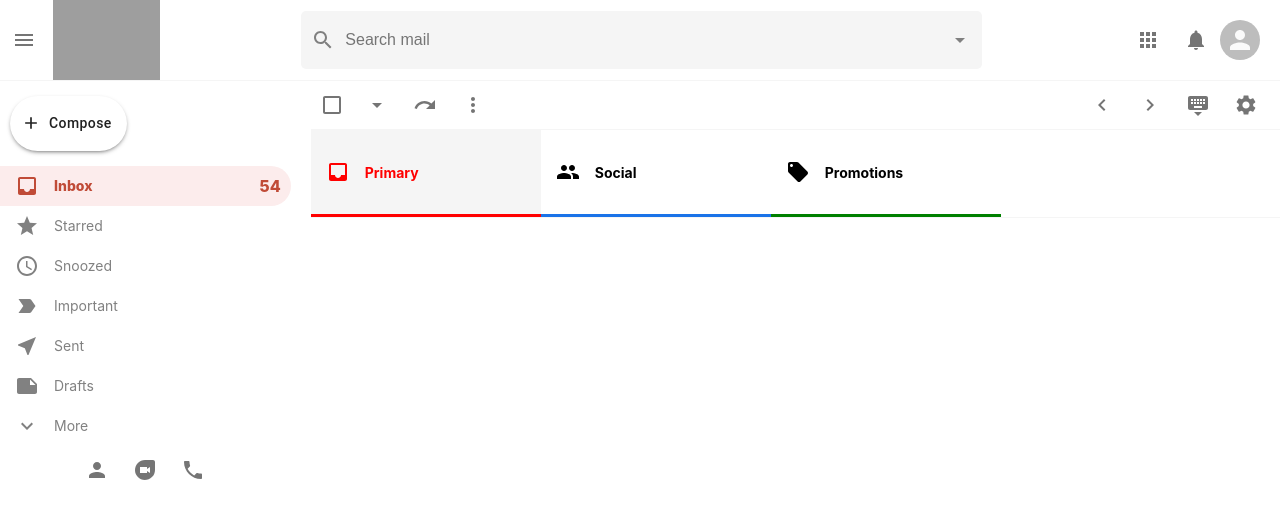
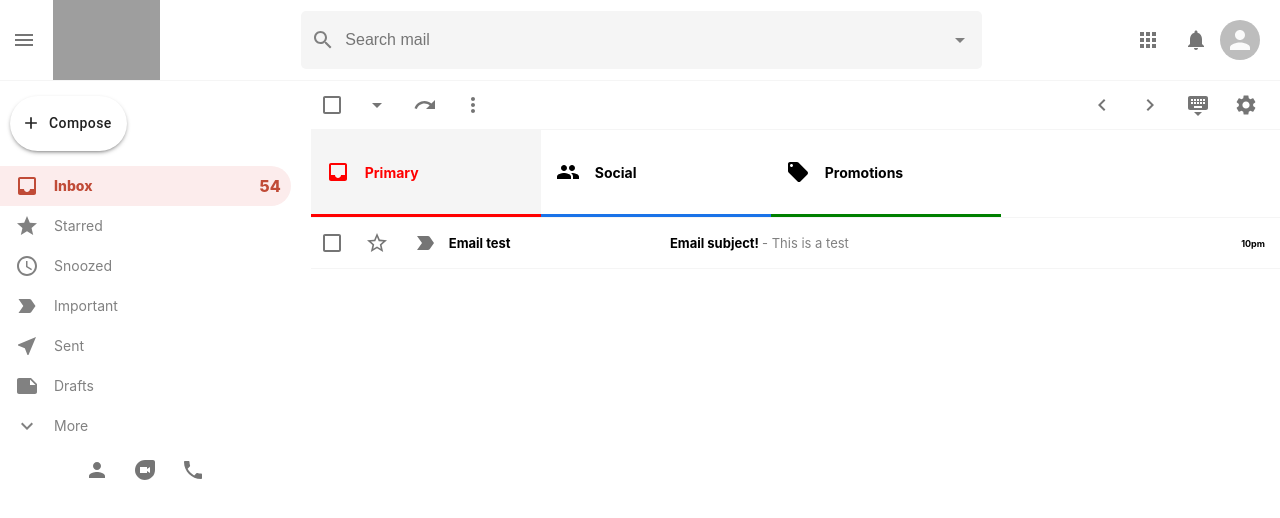
Before and after one commit to AlbertCos/Project2, a React (Create React App) app: page / in a window 1280 px wide. Shown: the top 518 px of the page. Built offline with nearby package versions, Linux system fonts and the light colour scheme; grey boxes are pictures that could not be loaded.

Commit message:
Email Rows

```diff
--- a/src/EmailList.js
+++ b/src/EmailList.js
@@ -12,6 +12,7 @@
 import PeopleIcon from "@material-ui/icons/People";
 import LocalOfferIcon from "@material-ui/icons/LocalOffer";
 import Section from "./Section";
+import EmailRow from "./EmailRow";
 
 function EmailList() {
     return (
@@ -49,6 +50,9 @@
                     <Section Icon = {PeopleIcon} title="Social" color= "#1A73E8"/>
                     <Section Icon = {LocalOfferIcon} title="Promotions" color="green"/>
              </div>
+             <div className="emailList__list">
+                <EmailRow title="Email test" subject="Email subject!" description="This is a test" time="10pm"/>
+             </div>
         </div>
     );
 }
--- /dev/null
+++ b/src/EmailRow.css
@@ -0,0 +1,46 @@
+.emailRow{
+    display:flex;
+    align-items: center;
+    height:50px;
+    border-bottom: 1px solid whitesmoke;
+    cursor: pointer;
+    z-index:999;
+}
+
+.emailRow:hover{
+    border-top: 1px solid whitesmoke;
+    box-shadow: 0px 4px 4px -2px rgba(0,0,0,0.24);
+}
+
+.emailRow__options{
+    display:flex;
+}
+
+.emailRow__message{
+    display:flex;
+    flex:0.8;
+    align-items: center;
+    font-size:13px;
+}
+
+.emailRow__message > h4 {
+    width: 400px;
+    white-space:nowrap;
+    overflow:hidden;
+    text-overflow:ellipsis;
+    padding-left:5px;
+    padding-right:5px;
+}
+.emailRow__title {
+    font-size: 13px;
+    flex:0.3;
+}
+.emailRow__time{
+    padding-right:15px;
+    font-size: 9px;
+    font-weight: bold;
+}
+.emailRow__description{
+    font-weight:400;
+    color:gray;
+}
--- /dev/null
+++ b/src/EmailRow.js
@@ -0,0 +1,33 @@
+import React from 'react';
+import './EmailRow.css';
+import StarBorderOutlinedIcon from "@material-ui/icons/StarBorderOutlined";
+import LabelImportantOutlinedIcon from "@material-ui/icons/LabelImportantOutlined";
+import Checkbox from "@material-ui/core/Checkbox";
+import IconButton from "@material-ui/core/IconButton";
+
+function EmailRow({title, subject, description, time}){
+    return <div className="emailRow">
+        <div className="emailRow__options">
+            <Checkbox/>
+            <IconButton>
+                <StarBorderOutlinedIcon/>
+            </IconButton>
+            <IconButton>
+                <LabelImportantOutlinedIcon/>
+            </IconButton>
+        </div>
+        <h3 className="emailRow__title">
+            {title}
+        </h3>
+        <div className="emailRow__message">
+            <h4>{subject} {" "}
+            <span className="emailRow__description">- {description}</span>
+            </h4>
+        </div>
+        <div className="emailRow__time">
+            {time}
+        </div>
+    </div>;
+}
+
+export default EmailRow;
```
